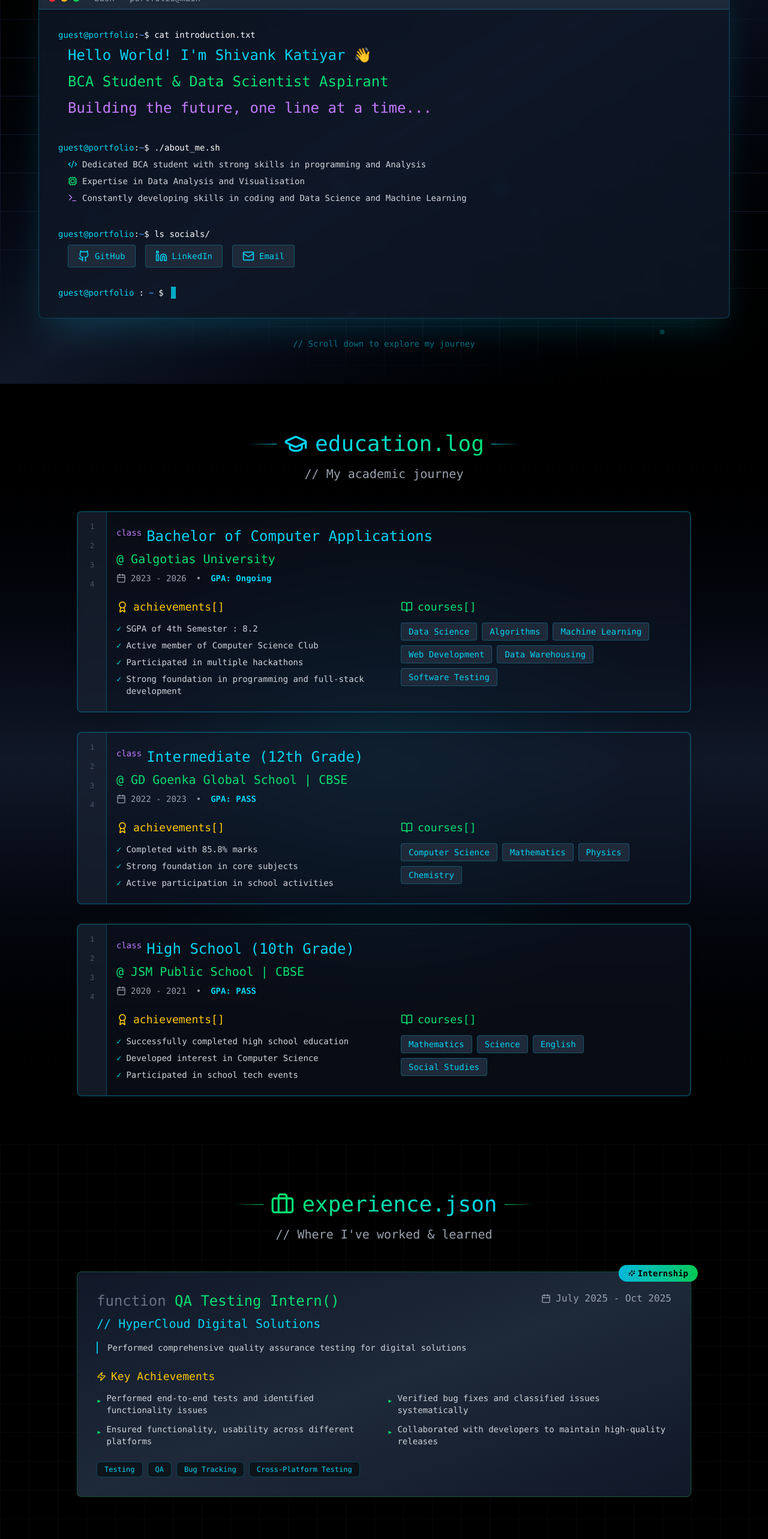
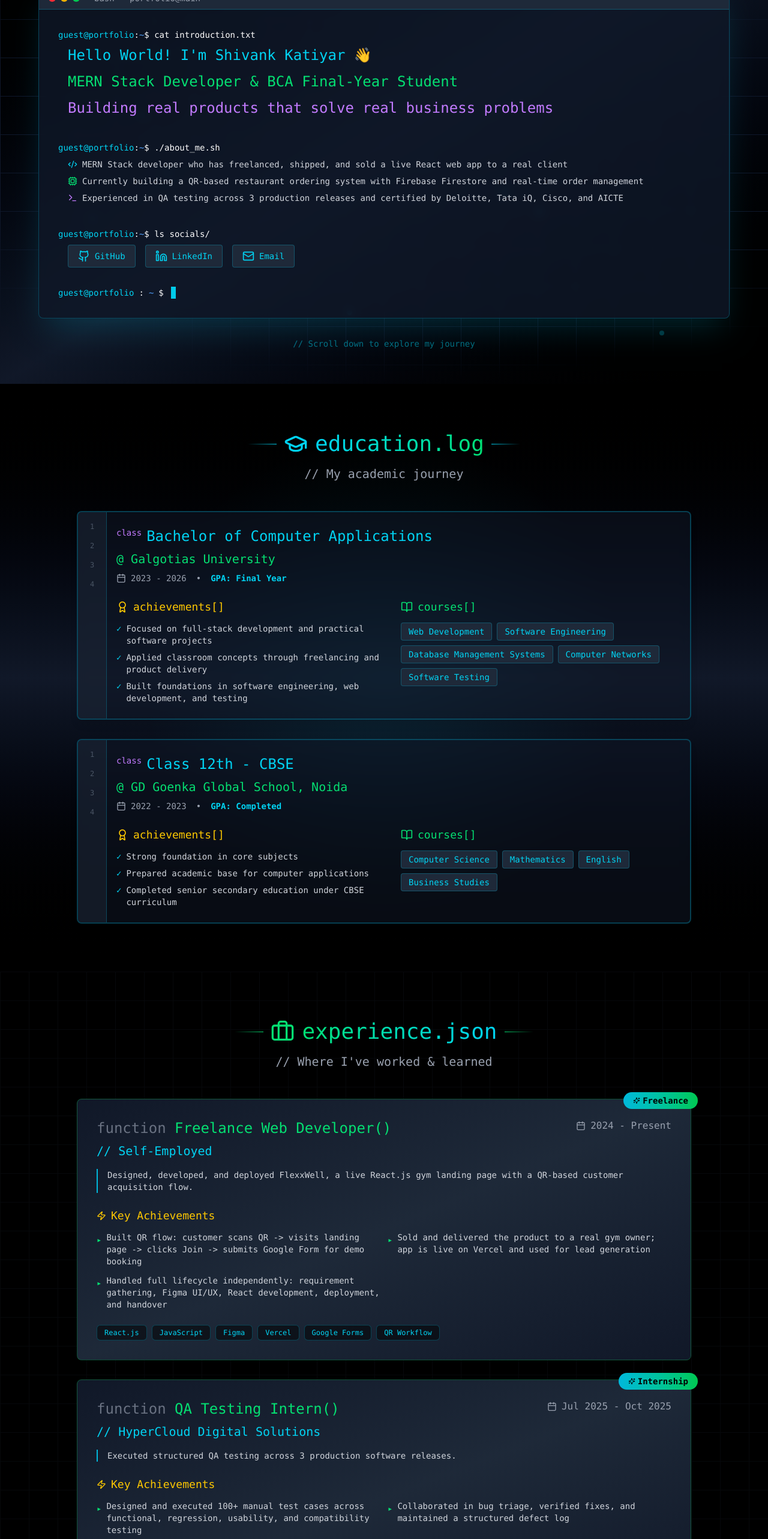
Before and after one commit to shivuu17/Shivank_katiyar_portfolio, a React (Vite) app: page / in a window 1280 px wide. Shown: the part 160-2726 px from the top of the page at 60% size. Built offline with nearby package versions, Linux system fonts and the light colour scheme.

Commit message:
Update portfolio content

```diff
--- a/src/app/components/Certifications.tsx
+++ b/src/app/components/Certifications.tsx
@@ -3,49 +3,34 @@ import { Award, BadgeCheck, ExternalLink } from "lucide-react";
 
 const certifications = [
   {
-    name: "GenAI Powered Data Analysis",
-    issuer: "Tata iQ",
-    category: "Data Science",
+    name: "Python Full Stack Developer",
+    issuer: "EduSkills / AICTE",
+    category: "Full Stack Development",
   },
   {
-    name: "Data Analytics Job Simulation",
+    name: "Data Analytics Simulation",
     issuer: "Deloitte Australia",
-    category: "Data Analysis",
+    category: "Data Analytics",
   },
   {
-    name: "Technology Job Simulation",
-    issuer: "Deloitte Australia",
-    category: "Computer Science",
+    name: "GenAI Powered Analytics",
+    issuer: "Tata iQ",
+    category: "Generative AI",
   },
   {
-    name: "Entrepreneurship",
-    issuer: "NPTEL & IIT Madras",
-    category: "Business",
+    name: "CCNA: Introduction to Networks",
+    issuer: "Cisco",
+    category: "Networking",
   },
   {
-    name: "Perl Training",
-    issuer: " Galgotias University",
-    category: "Web Development",
+    name: "Technology Simulation",
+    issuer: "Deloitte",
+    category: "Technology",
   },
   {
-    name: "Introduction to Networks",
-    issuer: "Computer Networking Academy",
-    category: "Network Administration/Management",
-  },
-  {
-    name: "Python Full Stack Developer Internship",
-    issuer: "Eduskills & AICTE",
-    category: "Programming",
-  },
-  {
-    name: "Introduction to Data Analytics",
+    name: "Data Analysis",
     issuer: "Simplilearn",
-    category: "Data Science",
-  },
-  {
-    name: "QA Tester",
-    issuer: "HyperCloud Digital Solutions",
-    category: "Web & Mobile App",
+    category: "Analytics",
   },
 ];
 
--- a/src/app/components/Education.tsx
+++ b/src/app/components/Education.tsx
@@ -11,54 +11,35 @@ const education = [
     degree: "Bachelor of Computer Applications",
     institution: "Galgotias University",
     period: "2023 - 2026",
-    gpa: "Ongoing",
+    gpa: "Final Year",
     achievements: [
-      "SGPA of 4th Semester : 8.2",
-      "Active member of Computer Science Club",
-      "Participated in multiple hackathons",
-      "Strong foundation in programming and full-stack development",
+      "Focused on full-stack development and practical software projects",
+      "Applied classroom concepts through freelancing and product delivery",
+      "Built foundations in software engineering, web development, and testing"
     ],
     courses: [
-      "Data Science",
-      "Algorithms",
-      "Machine Learning",
       "Web Development",
-      "Data Warehousing",
+      "Software Engineering",
+      "Database Management Systems",
+      "Computer Networks",
       "Software Testing",
     ],
   },
   {
-    degree: "Intermediate (12th Grade)",
-    institution: "GD Goenka Global School | CBSE",
+    degree: "Class 12th - CBSE",
+    institution: "GD Goenka Global School, Noida",
     period: "2022 - 2023",
-    gpa: "PASS",
+    gpa: "Completed",
     achievements: [
-      "Completed with 85.8% marks",
       "Strong foundation in core subjects",
-      "Active participation in school activities",
+      "Prepared academic base for computer applications",
+      "Completed senior secondary education under CBSE curriculum"
     ],
     courses: [
       "Computer Science",
       "Mathematics",
-      "Physics",
-      "Chemistry",
-    ],
-  },
-  {
-    degree: "High School (10th Grade)",
-    institution: "JSM Public School | CBSE",
-    period: "2020 - 2021",
-    gpa: "PASS",
-    achievements: [
-      "Successfully completed high school education",
-      "Developed interest in Computer Science",
-      "Participated in school tech events",
-    ],
-    courses: [
-      "Mathematics",
-      "Science",
       "English",
-      "Social Studies",
+      "Business Studies",
     ],
   },
 ];
--- a/src/app/components/Experience.tsx
+++ b/src/app/components/Experience.tsx
@@ -3,69 +3,96 @@ import { Briefcase, Code, Calendar, Sparkles, Zap, FolderGit2 } from 'lucide-rea
 
 const experiences = [
   {
+    role: "Freelance Web Developer",
+    company: "Self-Employed",
+    period: "2024 - Present",
+    type: "Freelance",
+    description: "Designed, developed, and deployed FlexxWell, a live React.js gym landing page with a QR-based customer acquisition flow.",
+    achievements: [
+      "Built QR flow: customer scans QR -> visits landing page -> clicks Join -> submits Google Form for demo booking",
+      "Sold and delivered the product to a real gym owner; app is live on Vercel and used for lead generation",
+      "Handled full lifecycle independently: requirement gathering, Figma UI/UX, React development, deployment, and handover"
+    ],
+    tech: ["React.js", "JavaScript", "Figma", "Vercel", "Google Forms", "QR Workflow"]
+  },
+  {
     role: "QA Testing Intern",
     company: "HyperCloud Digital Solutions",
-    period: "July 2025 - Oct 2025",
+    period: "Jul 2025 - Oct 2025",
     type: "Internship",
-    description: "Performed comprehensive quality assurance testing for digital solutions",
+    description: "Executed structured QA testing across 3 production software releases.",
     achievements: [
-      "Performed end-to-end tests and identified functionality issues",
-      "Verified bug fixes and classified issues systematically",
-      "Ensured functionality, usability across different platforms",
-      "Collaborated with developers to maintain high-quality releases"
+      "Designed and executed 100+ manual test cases across functional, regression, usability, and compatibility testing",
+      "Collaborated in bug triage, verified fixes, and maintained a structured defect log",
+      "Improved release confidence and reduced post-launch issues through consistent QA validation"
     ],
-    tech: ["Testing", "QA", "Bug Tracking", "Cross-Platform Testing"]
+    tech: ["Manual Testing", "Test Case Design", "Regression Testing", "Usability Testing", "Bug Reporting"]
   }
 ];
 
 const projects = [
   {
-    name: "Library Management System",
-    description: "Library management tool built with Python and SQL",
+    name: "QR-Based Restaurant Ordering System",
+    description: "In-progress full-stack QR ordering platform with real-time syncing via Firebase Firestore.",
     features: [
-      "Book cataloging and management",
-      "Member records tracking",
-      "Transaction tracking system",
-      "Fine management functionality"
+      "Customers scan table QR codes, browse a live menu, and place orders without page refresh",
+      "Real-time admin order queue with status controls and menu management",
+      "Protected admin portal secured with Firebase Authentication and React Router guards"
     ],
-    tech: ["Python", "SQL", "Database Design"]
+    tech: ["React", "Firebase", "Firestore", "Firebase Auth", "Admin Dashboard"]
   },
   {
-    name: "FlexxWell ",
-    description: "Responsive web application for workload planning",
+    name: "FlexxWell",
+    description: "Production React client-acquisition platform built and sold to a gym owner.",
     features: [
-      "Responsive web design",
-      "User login and authentication",
-      "Workload planning features",
+      "QR-driven flow converts offline foot traffic into demo bookings via Google Forms",
+      "Mobile-first UX optimized for on-phone scanning and quick conversion",
+      "Deployed on Vercel CDN for fast load times and reliable access"
     ],
-    tech: ["HTML", "CSS", "JavaScript"]
+    tech: ["React.js", "Vercel", "Google Forms", "QR Flow", "Responsive Design"]
+  },
+  {
+    name: "Library Management System",
+    description: "Desktop CRUD application built with Python, OOP, and MySQL.",
+    features: [
+      "Book cataloging and member management with issue/return tracking",
+      "Parameterized SQL queries used to prevent injection vulnerabilities",
+      "Structured modules for maintainable and extensible desktop workflow"
+    ],
+    tech: ["Python", "MySQL", "OOP", "CRUD"]
   }
 ];
 
 const skills = [
   {
-    category: "Languages",
+    category: "Frontend",
     icon: "💻",
-    items: ["Python", "JavaScript", "SQL", "HTML", "CSS", "C", "C++", "Java"],
+    items: ["React.js", "JSX", "Hooks", "React Router", "JavaScript (ES6+)", "HTML5", "CSS3", "Bootstrap", "Responsive Design"],
     color: "cyan"
   },
   {
-    category: "Web Tech",
+    category: "Backend",
     icon: "🌐",
-    items: ["HTML", "CSS", "MySQL", "JavaScript", "Replit", "APIs", "ChatGPT "],
+    items: ["Node.js", "Express.js", "REST APIs", "Firebase", "Firestore", "Firebase Auth", "Protected Routes", "Routing"],
     color: "green"
   },
   {
-    category: "Tools",
-    icon: "🛠️",
-    items: ["Figma", "MS Office", "Excel", "Workbench", "Replit", "Git", "PowerBI", "VS Code", "ChatGPT", "Github "],
+    category: "Database",
+    icon: "🗄️",
+    items: ["MongoDB", "Firebase Firestore", "MySQL"],
     color: "purple"
   },
   {
-    category: "Skills",
+    category: "Dev Tools",
+    icon: "🛠️",
+    items: ["Git", "GitHub", "Vercel", "Postman", "Figma", "VS Code", "npm"],
+    color: "pink"
+  },
+  {
+    category: "Testing",
     icon: "🧠",
-    items: ["Data Analysis", "E-Commerce", "Problem Solving", "Communication", "Market Research", "Strategic Thinking"],
-    color: "pink"
+    items: ["Manual Testing", "Test Case Design", "Regression Testing", "Usability Testing", "Bug Reporting"],
+    color: "orange"
   }
 ];
 
@@ -73,7 +100,8 @@ const colorMap = {
   cyan: "from-cyan-500 to-blue-500",
   green: "from-green-500 to-emerald-500",
   purple: "from-purple-500 to-pink-500",
-  pink: "from-pink-500 to-rose-500"
+  pink: "from-pink-500 to-rose-500",
+  orange: "from-orange-500 to-amber-500"
 };
 
 export function Experience() {
@@ -273,7 +301,7 @@ export function Experience() {
             </div>
           </div>
 
-          <div className="grid md:grid-cols-2 lg:grid-cols-4 gap-6">
+          <div className="grid md:grid-cols-2 lg:grid-cols-5 gap-6">
             {skills.map((skillGroup, index) => (
               <motion.div
                 key={index}
--- a/src/app/components/Hero.tsx
+++ b/src/app/components/Hero.tsx
@@ -85,13 +85,13 @@ export function Hero() {
                   </div>
                   <div className="text-green-400">
                     <TerminalText
-                      text="BCA Student & Data Scientist Aspirant"
+                      text="MERN Stack Developer & BCA Final-Year Student"
                       delay={2000}
                     />
                   </div>
                   <div className="text-purple-400">
                     <TerminalText
-                      text="Building the future, one line at a time..."
+                      text="Building real products that solve real business problems"
                       delay={3500}
                     />
                   </div>
@@ -113,15 +113,15 @@ export function Hero() {
                 <div className="pl-2 sm:pl-4 text-gray-300 space-y-2 text-xs sm:text-sm">
                   <p className="flex items-start gap-2">
                     <Code2 className="w-3 h-3 sm:w-4 sm:h-4 text-cyan-400 flex-shrink-0 mt-0.5" />
-                    <span>Dedicated BCA student with strong skills in programming and Analysis</span>
+                    <span>MERN Stack developer who has freelanced, shipped, and sold a live React web app to a real client</span>
                   </p>
                   <p className="flex items-start gap-2">
                     <Cpu className="w-3 h-3 sm:w-4 sm:h-4 text-green-400 flex-shrink-0 mt-0.5" />
-                    <span>Expertise in Data Analysis and Visualisation</span>
+                    <span>Currently building a QR-based restaurant ordering system with Firebase Firestore and real-time order management</span>
                   </p>
                   <p className="flex items-start gap-2">
                     <Terminal className="w-3 h-3 sm:w-4 sm:h-4 text-purple-400 flex-shrink-0 mt-0.5" />
-                    <span>Constantly developing skills in coding and Data Science and Machine Learning</span>
+                    <span>Experienced in QA testing across 3 production releases and certified by Deloitte, Tata iQ, Cisco, and AICTE</span>
                   </p>
                 </div>
               </div>
```
Also changed, not shown: src/app/components/figma/ImageWithFallback.tsx (deleted, +0 -27 lines), 6 other files (tests, documents, lock files or other folders).
